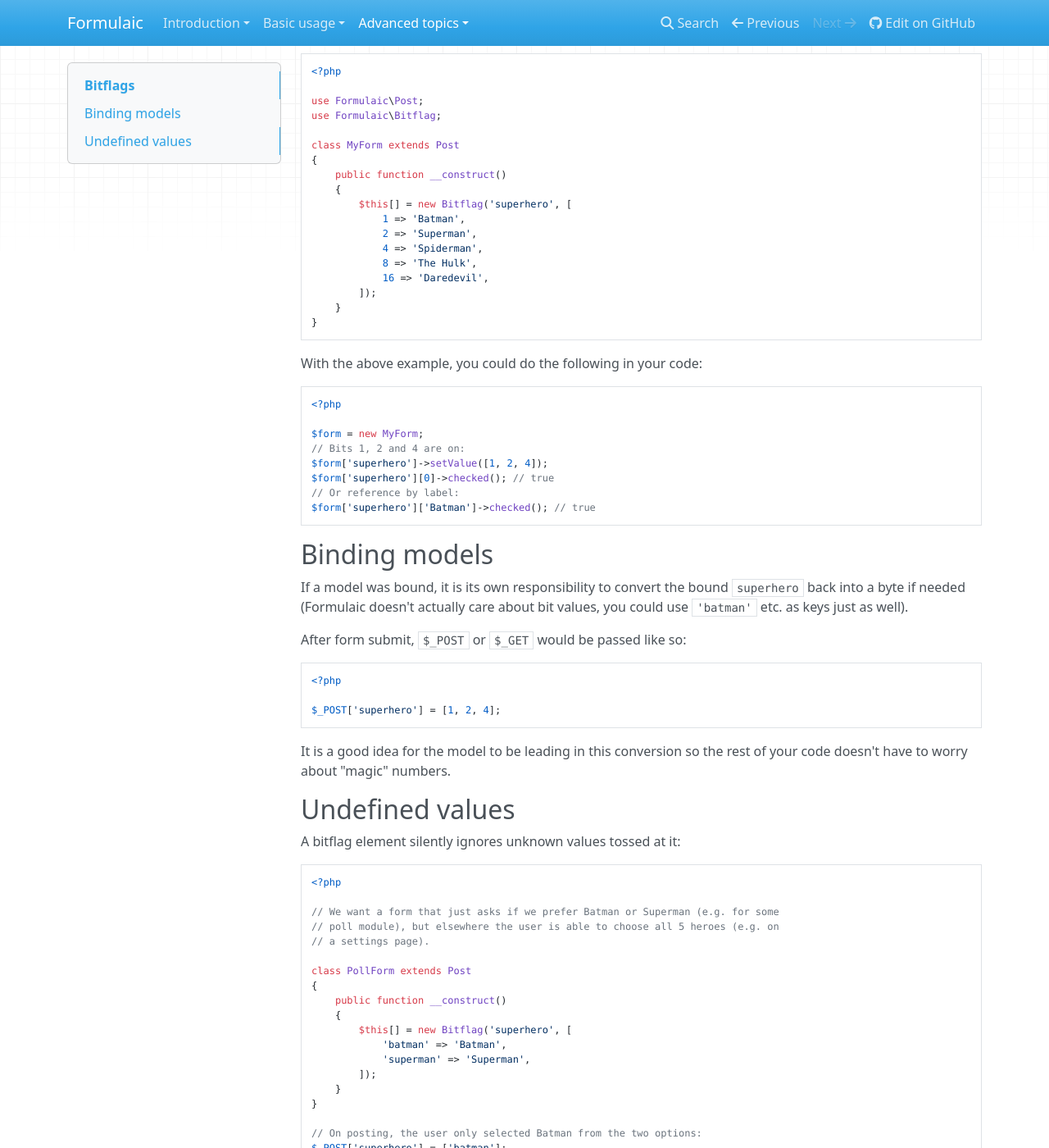
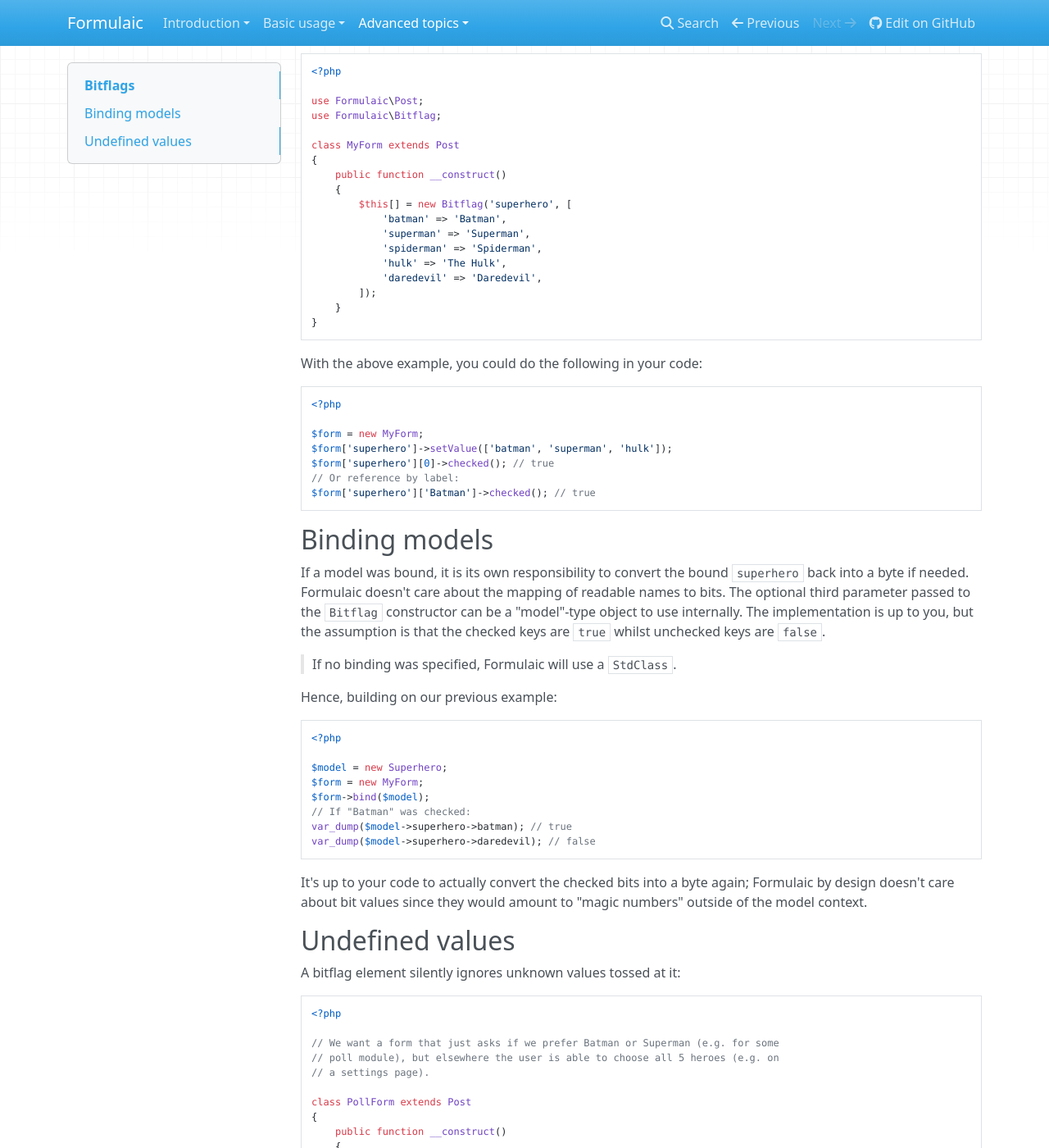
Before and after one commit to monomelodies/formulaic, an MkDocs documentation site: the page built from docs/advanced/bitflags.md, in a window 1280 px wide and 1400 px high, scrolled down 325 px. Shown: the whole window at 82% size. Built offline with MkDocs 1.6.1, drawn with Linux system fonts in a browser that asks for light colours; nearby versions of some CDN libraries; old or Windows-style settings are respelled for this version of MkDocs.

Commit message:
explain better

````diff
--- a/docs/advanced/bitflags.md
+++ b/docs/advanced/bitflags.md
@@ -24,11 +24,11 @@ class MyForm extends Post
     public function __construct()
     {
         $this[] = new Bitflag('superhero', [
-            1 => 'Batman',
-            2 => 'Superman',
-            4 => 'Spiderman',
-            8 => 'The Hulk',
-            16 => 'Daredevil',
+            'batman' => 'Batman',
+            'superman' => 'Superman',
+            'spiderman' => 'Spiderman',
+            'hulk' => 'The Hulk',
+            'daredevil' => 'Daredevil',
         ]);
     }
 }
@@ -40,8 +40,7 @@ With the above example, you could do the following in your code:
 <?php
 
 $form = new MyForm;
-// Bits 1, 2 and 4 are on:
-$form['superhero']->setValue([1, 2, 4]);
+$form['superhero']->setValue(['batman', 'superman', 'hulk']);
 $form['superhero'][0]->checked(); // true
 // Or reference by label:
 $form['superhero']['Batman']->checked(); // true
@@ -49,19 +48,30 @@ $form['superhero']['Batman']->checked(); // true
 
 ## Binding models
 If a model was bound, it is its own responsibility to convert the bound
-`superhero` back into a byte if needed (Formulaic doesn't actually care about
-bit values, you could use `'batman'` etc. as keys just as well).
+`superhero` back into a byte if needed. Formulaic doesn't care about the mapping
+of readable names to bits. The optional third parameter passed to the `Bitflag`
+constructor can be a "model"-type object to use internally. The implementation
+is up to you, but the assumption is that the checked keys are `true` whilst
+unchecked keys are `false`.
 
-After form submit, `$_POST` or `$_GET` would be passed like so:
+> If no binding was specified, Formulaic will use a `StdClass`.
+
+Hence, building on our previous example:
 
 ```php
 <?php
 
-$_POST['superhero'] = [1, 2, 4];
+$model = new Superhero;
+$form = new MyForm;
+$form->bind($model);
+// If "Batman" was checked:
+var_dump($model->superhero->batman); // true
+var_dump($model->superhero->daredevil); // false
 ```
 
-It is a good idea for the model to be leading in this conversion so the rest of
-your code doesn't have to worry about "magic" numbers.
+It's up to your code to actually convert the checked bits into a byte again;
+Formulaic by design doesn't care about bit values since they would amount to
+"magic numbers" outside of the model context.
 
 ## Undefined values
 A bitflag element silently ignores unknown values tossed at it:
````
